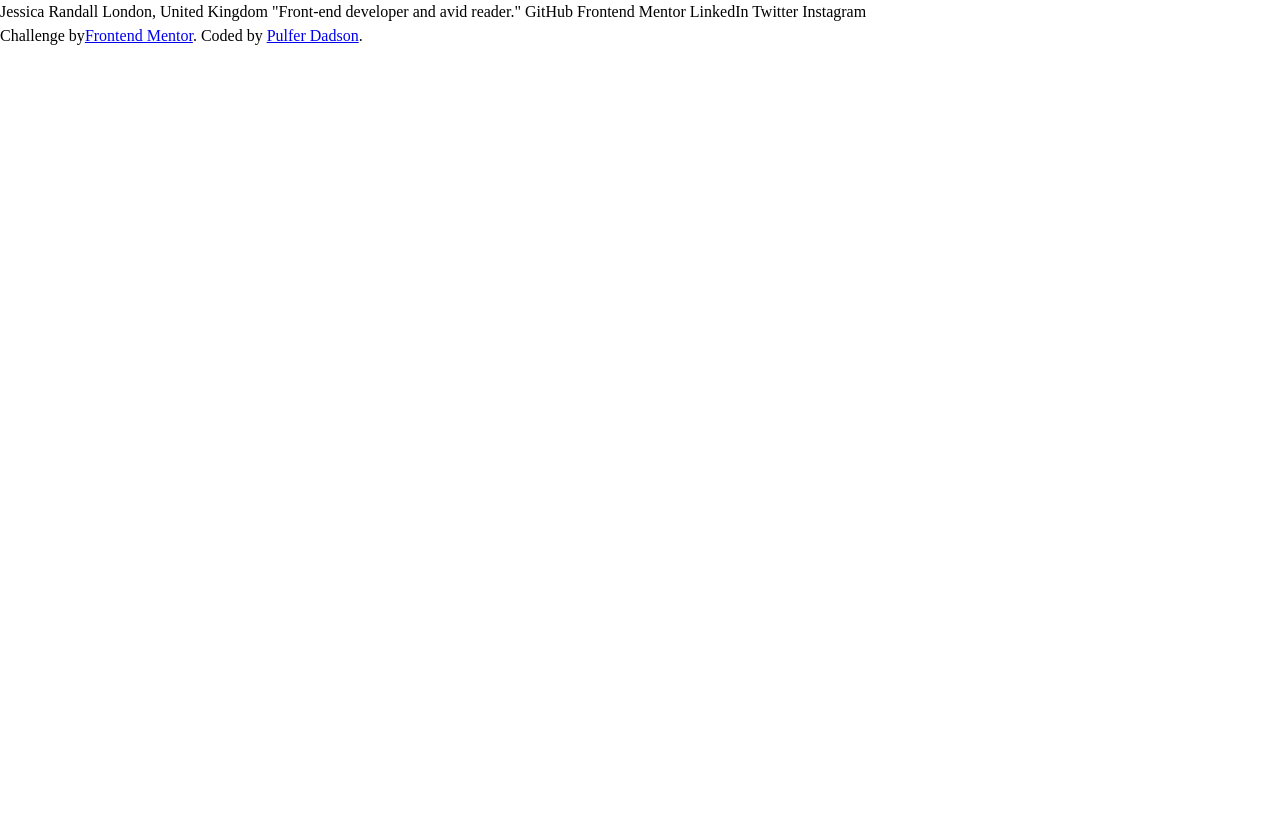
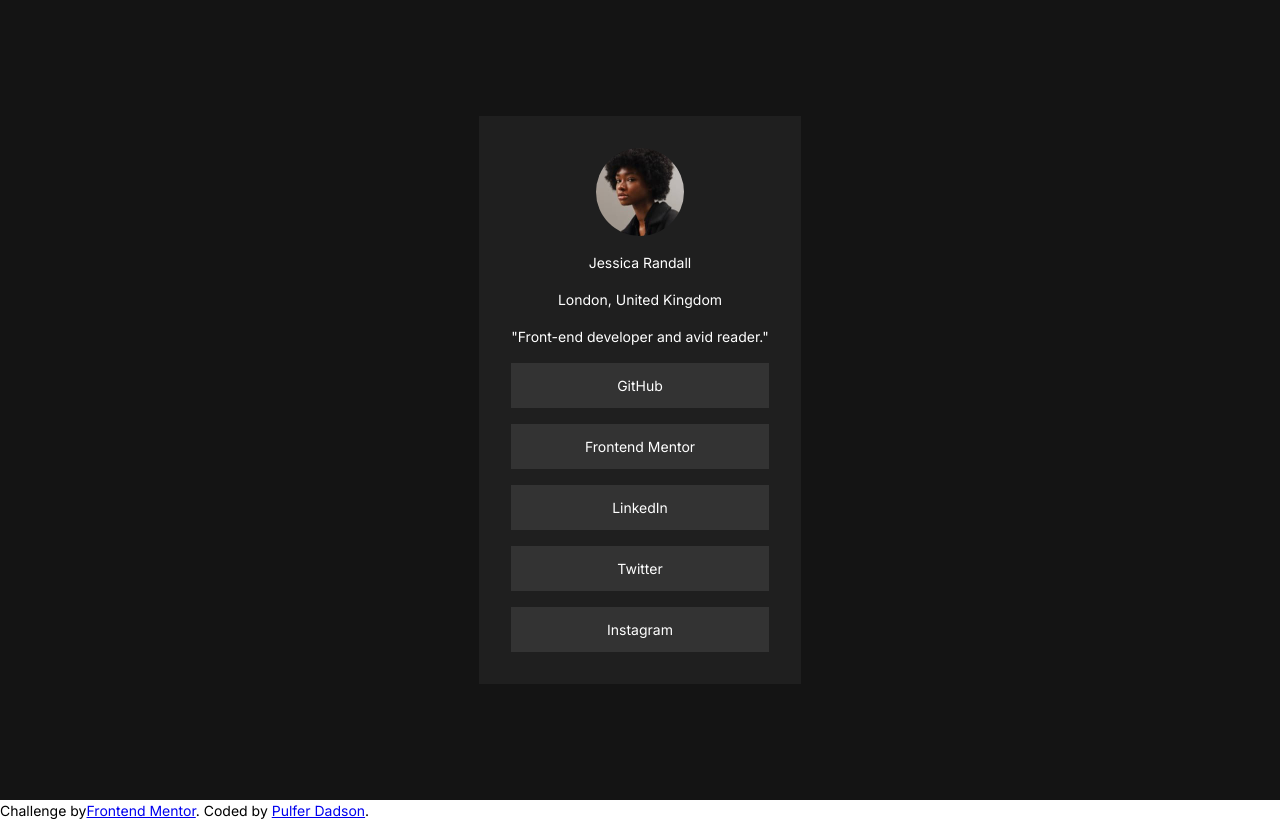
Before and after one commit to justPulfer/social-links-profile, a React (Create React App) app: page / in a window 1280 px wide. Before the commit the page ends 800 px from the top, so only its background shows below. Built offline with nearby package versions, Linux system fonts and the light colour scheme.

Commit message:
added basic structure and some css

```diff
--- a/public/index.html
+++ b/public/index.html
@@ -9,15 +9,20 @@
 			name="description"
 			content="Web site created using create-react-app"
 		/>
+		<!-- google fonts -->
+		<link rel="preconnect" href="https://fonts.googleapis.com" />
+		<link rel="preconnect" href="https://fonts.gstatic.com" crossorigin />
+		<link
+			href="https://fonts.googleapis.com/css2?family=Inter:wght@100..900&display=swap"
+			rel="stylesheet"
+		/>
+		<!-- Icon -->
 		<link
 			rel="icon"
 			type="image/png"
 			sizes="32x32"
 			href="./assets/images/favicon-32x32.png"
 		/>
-		<link rel="apple-touch-icon" href="%PUBLIC_URL%/logo192.png" />
-
-		<link rel="manifest" href="%PUBLIC_URL%/manifest.json" />
 
 		<title>Social links Profile</title>
 	</head>
--- a/src/App.js
+++ b/src/App.js
@@ -1,18 +1,52 @@
 import "./index.css";
 
+const skills = [
+	"GitHub",
+	"Frontend Mentor",
+	"LinkedIn",
+	"Twitter",
+	"Instagram",
+];
 export default function App() {
 	return (
-		<div className="container">
-			Jessica Randall London, United Kingdom "Front-end developer and avid
-			reader." GitHub Frontend Mentor LinkedIn Twitter Instagram
+		<div>
+			<Main />
 			<Footer />
 		</div>
 	);
 }
 
+function Main() {
+	return (
+		<main>
+			<div className="container">
+				<div className="profile-info">
+					<img src="/images/avatar-jessica.jpeg" alt="Profile"></img>
+					<p className="name">Jessica Randall</p>
+					<p className="location">London, United Kingdom</p>
+					<p className="role">"Front-end developer and avid reader."</p>
+				</div>
+				<Skills />
+			</div>
+		</main>
+	);
+}
+
+function Skills() {
+	return (
+		<ul className="skills">
+			{skills.map((skill) => (
+				<li className="skill" key={skill}>
+					{skill}
+				</li>
+			))}
+		</ul>
+	);
+}
+
 function Footer() {
 	return (
-		<div class="attribution">
+		<div className="attribution">
 			Challenge by
 			<a
 				href="https://www.frontendmentor.io?ref=challenge"
--- a/src/index.css
+++ b/src/index.css
@@ -44,3 +44,68 @@ select {
 /*
 
 /* Main Styling */
+
+:root {
+	/* primary colors */
+
+	--clr-Green: hsl(75, 94%, 57%);
+
+	/* neutral */
+
+	--clr-white: hsl(0, 0%, 100%);
+	--clr-grey: hsl(0, 0%, 20%);
+	--clr-dark-grey: hsl(0, 0%, 12%);
+	--clr-off-black: hsl(0, 0%, 8%);
+}
+
+body {
+	font-family: "Inter", sans-serif;
+	font-size: 14px;
+}
+
+main {
+	display: flex;
+	width: 100vw;
+	height: 100vh;
+	background-color: var(--clr-off-black);
+	color: #fff;
+}
+
+.container {
+	margin: auto;
+	display: grid;
+	text-align: center;
+	justify-content: center;
+	align-items: center;
+	gap: 1rem;
+	padding: 2rem;
+	max-width: 450px;
+
+	background-color: var(--clr-dark-grey);
+}
+
+.profile-info {
+	display: flex;
+	flex-direction: column;
+	gap: 1rem;
+}
+
+.profile-info > img {
+	width: 5.5rem;
+	height: 5.5rem;
+	border-radius: 50%;
+	margin: auto;
+}
+
+.skills {
+	display: flex;
+	flex-direction: column;
+	gap: 1rem;
+	list-style-type: none;
+	padding: 0;
+}
+
+.skill {
+	background-color: var(--clr-grey);
+	padding: 0.75rem;
+}
```
Also changed, not shown: public/images/avatar-jessica.jpeg (added), public/images/favicon-32x32.png (added).
